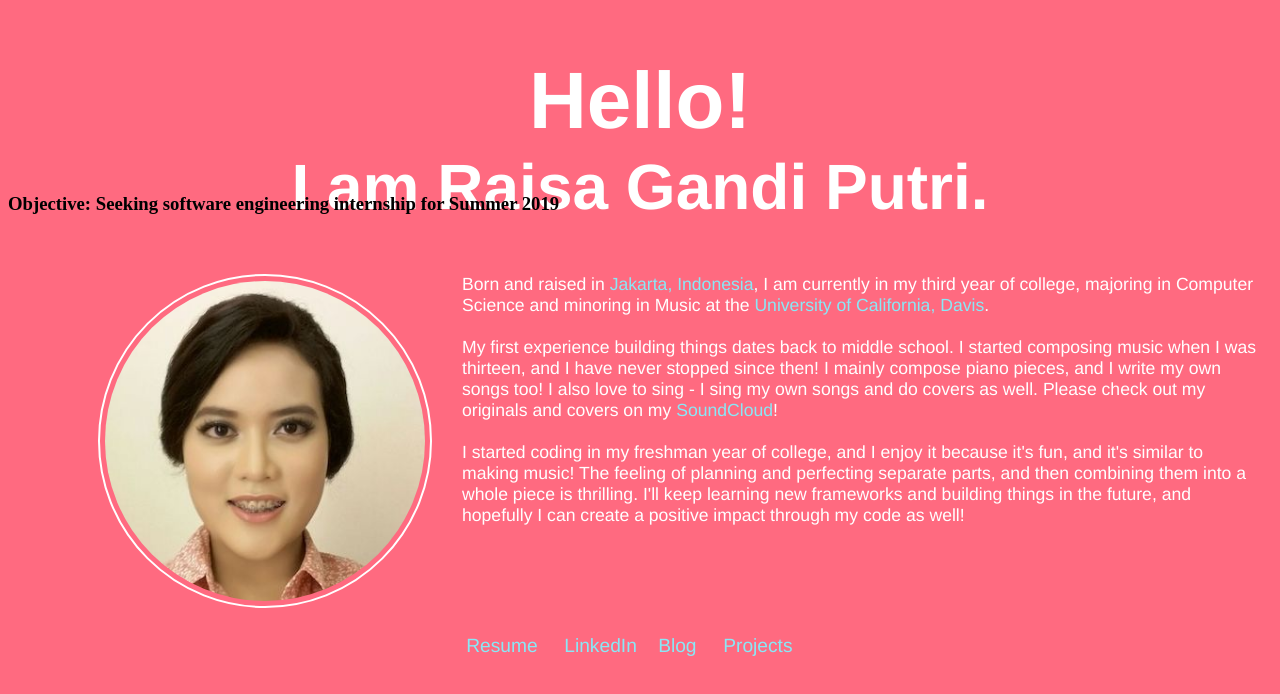
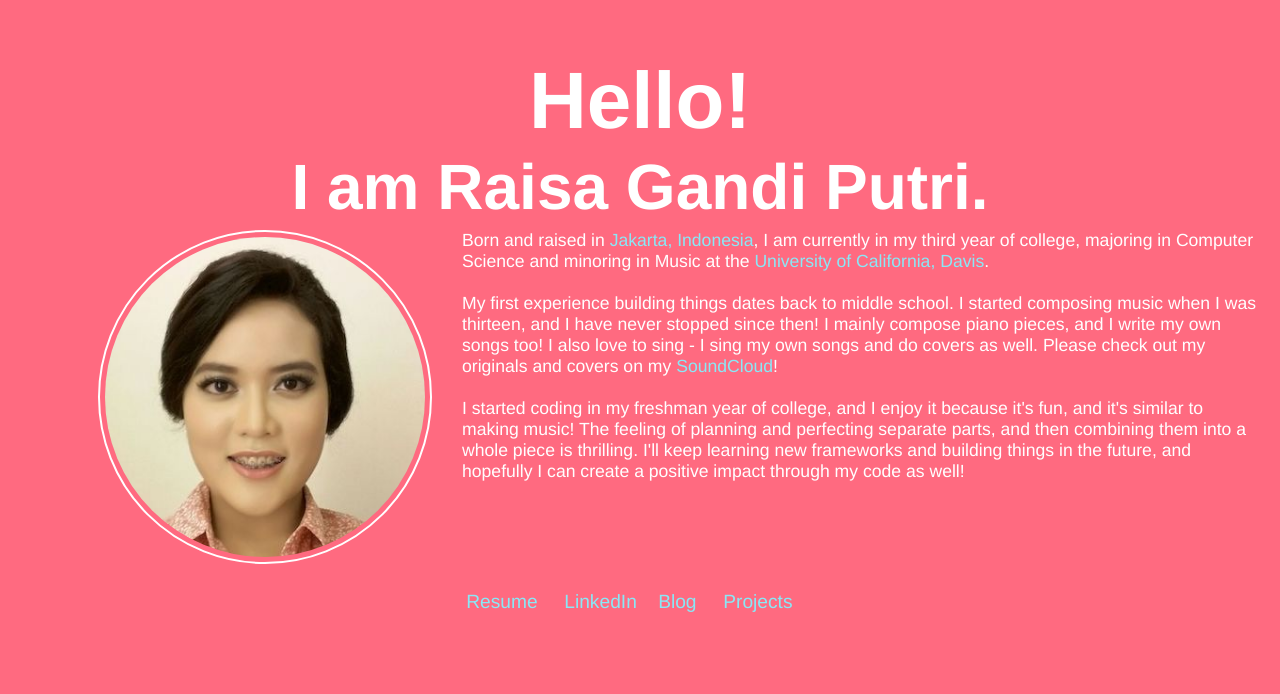
Before and after one commit to raisagandi/raisagandi.github.io, a plain HTML site: page index.html in a window 1280 px wide. Drawn offline with Linux system fonts and the light colour scheme.

Commit message:
Update index.html

```diff
--- a/index.html
+++ b/index.html
@@ -1,7 +1,7 @@
 <!DOCTYPE html>
 <html>
 <head>
-	<link href="./style.css" type="text/css" rel="stylesheet">
+  <link href="./style.css" type="text/css" rel="stylesheet">
   <title>Raisa Gandi Putri</title>
 </head>
 
@@ -9,8 +9,6 @@
   <h1>Hello!</h1>
 
   <h2>I am Raisa Gandi Putri.</h2>
-
-  <h3>Objective: Seeking software engineering internship for Summer 2019</h3>
 
   <p>
 
```
